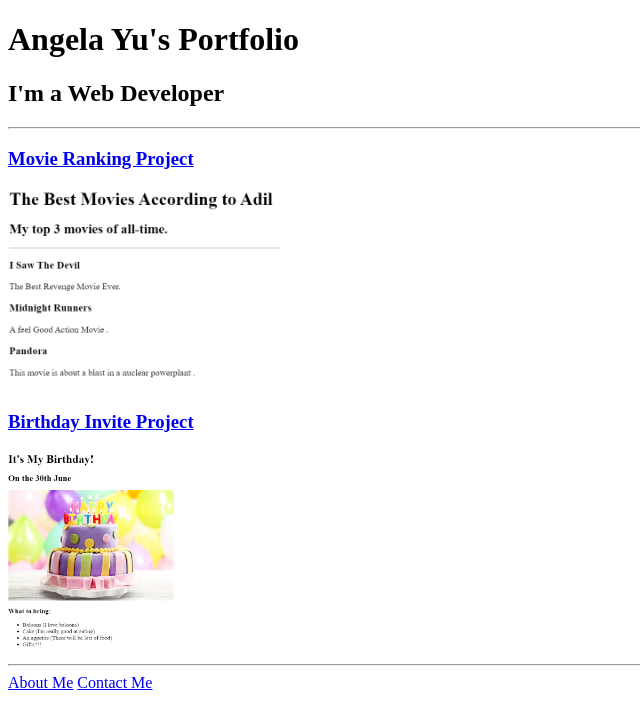
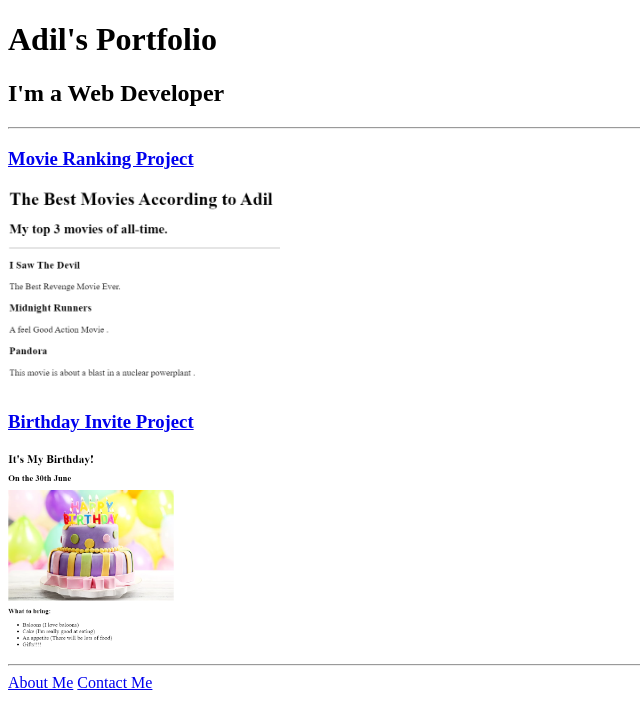
Before and after one commit to Adil701/My-First-Project, a plain HTML site: page index.html in a window 1280 px wide. Shown: the whole page, without its empty margins (0-640 px from the left). Drawn offline with Linux system fonts and the light colour scheme.

Commit message:
Update index.html

```diff
--- a/index.html
+++ b/index.html
@@ -7,7 +7,7 @@
 </head>
 
 <body>
-  <h1>Angela Yu's Portfolio</h1>
+  <h1>Adil's Portfolio</h1>
   <h2>I'm a Web Developer</h2>
   <hr />
   <h3><a href="./public/movie-ranking.html">Movie Ranking Project</a></h3>
```
